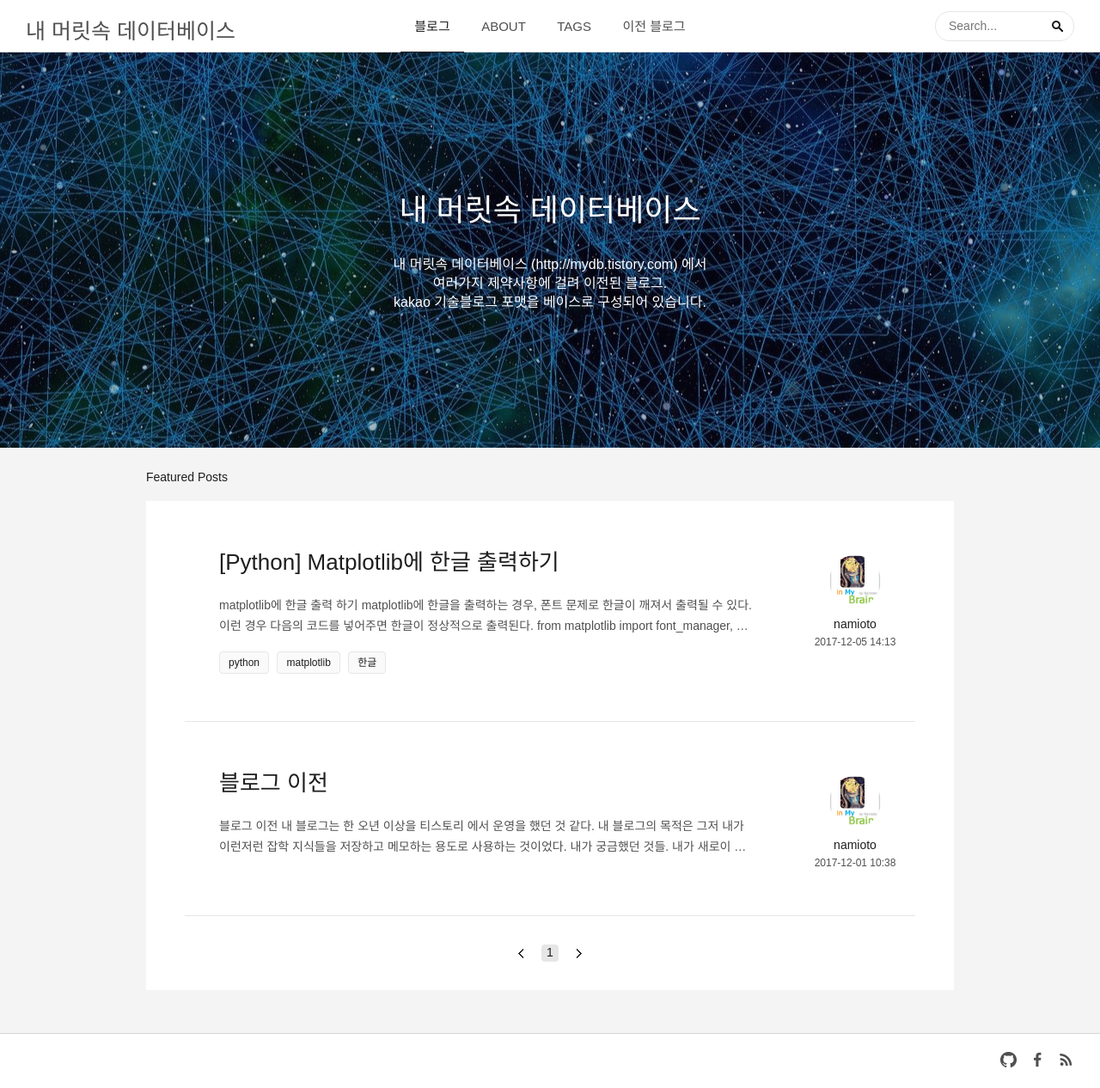
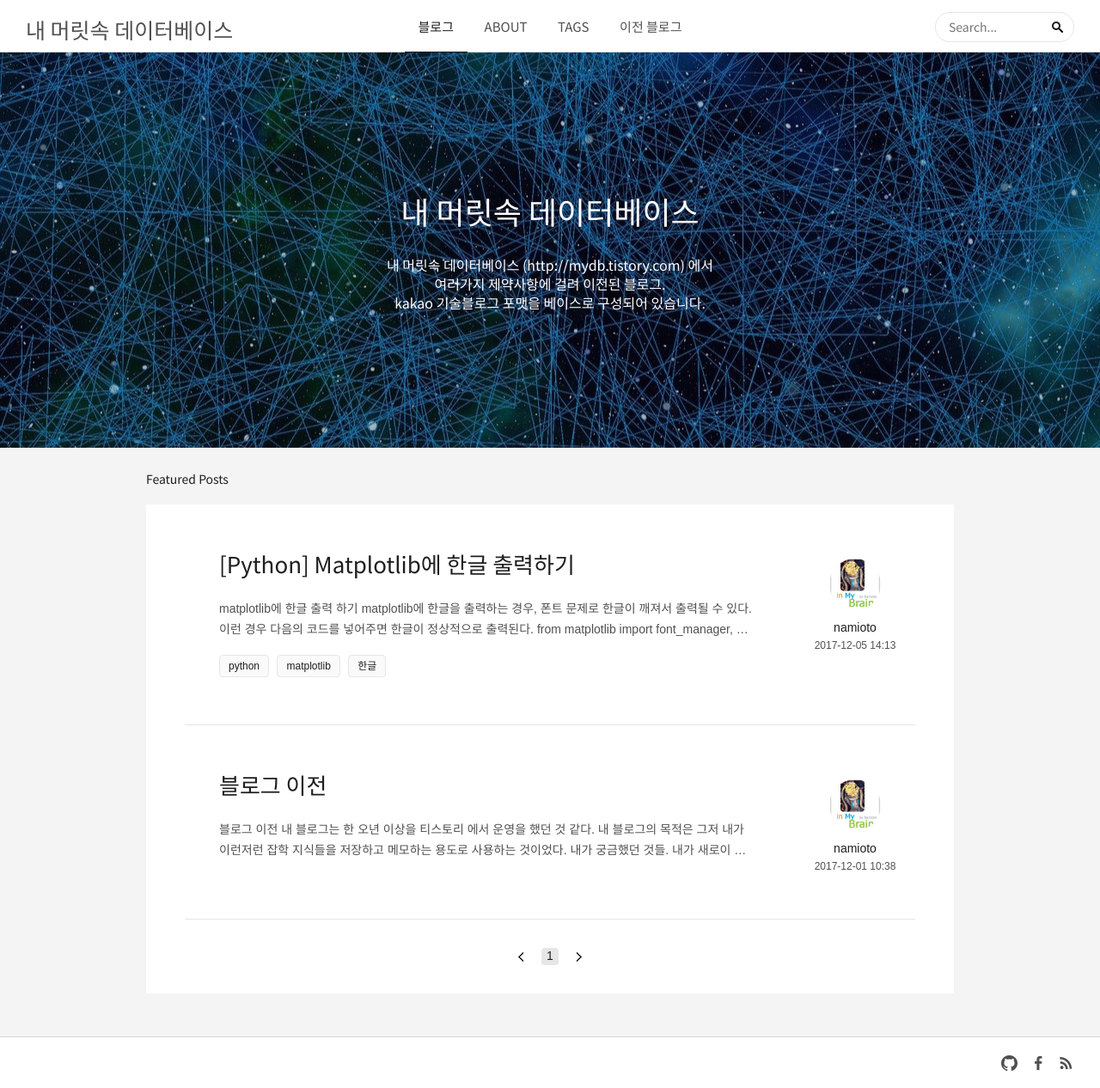
Before and after one commit to namioto/namioto.github.io, a Jekyll site: the page built from index.html, in a window 1280 px wide. Shown: the whole page at 86% size. Built offline with Jekyll 4.4.1, drawn with Linux system fonts in a browser that asks for light colours; some web fonts are replaced; the list of posts is cut into pages by our own code.

Commit message:
본고딕으로 다시 환원

```diff
--- a/_includes/head.html
+++ b/_includes/head.html
@@ -63,8 +63,8 @@
 <link href="{{ site.asset_url }}/css/screen.css" rel="stylesheet" type="text/css"/>
 
 <!-- Fonts -->
-<link href="{{ site.asset_url }}/fonts/nanum_barun_gothic.css" rel="stylesheet" type="text/css"/>
-<!-- <link href="//fonts.googleapis.com/earlyaccess/notosanskr.css" rel="stylesheet" type="text/css"/> -->
+<!-- <link href="{{ site.asset_url }}/fonts/nanum_barun_gothic.css" rel="stylesheet" type="text/css"/> -->
+<link href="//fonts.googleapis.com/earlyaccess/notosanskr.css" rel="stylesheet" type="text/css"/>
 
 <!-- <script>
     if (window.location.host.indexOf('namioto.ip.or.kr') > -1 && window.location.protocol == "https:"){
--- a/assets/css/screen.css
+++ b/assets/css/screen.css
@@ -18,7 +18,7 @@ h3,
 h4,
 h5,
 h6 {
-    font-family: 'NanumBarunGothic', sans-serif;
+    font-family: 'Noto Sans KR', sans-serif;
     font-weight: 400;
     color: #1e1e1e;
 }
@@ -27,7 +27,7 @@ pre,
 code,
 tt,
 kbd {
-    font-family: Consolas, Monaco, 'Liberation Mono', 'NanumBarunGothic', monospace;
+    font-family: Consolas, Monaco, 'Liberation Mono', 'Noto Sans KR', monospace;
     font-size: 12px;
 }
 
@@ -554,7 +554,7 @@ for small screen(<1000px):
 #cover,
 #navbar,
 #footer {
-    font-family: 'NanumBarunGothic', sans-serif !important;
+    font-family: 'Noto Sans KR', sans-serif !important;
 }
 
 /* list(loop) */
```
